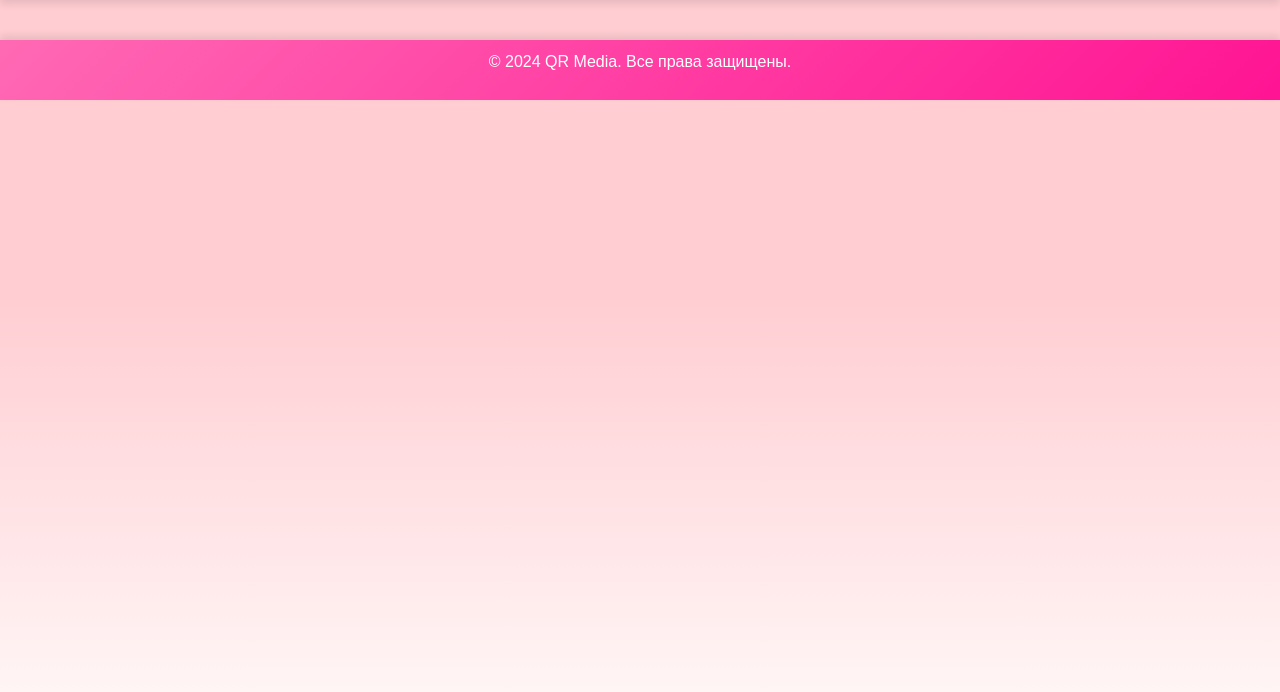
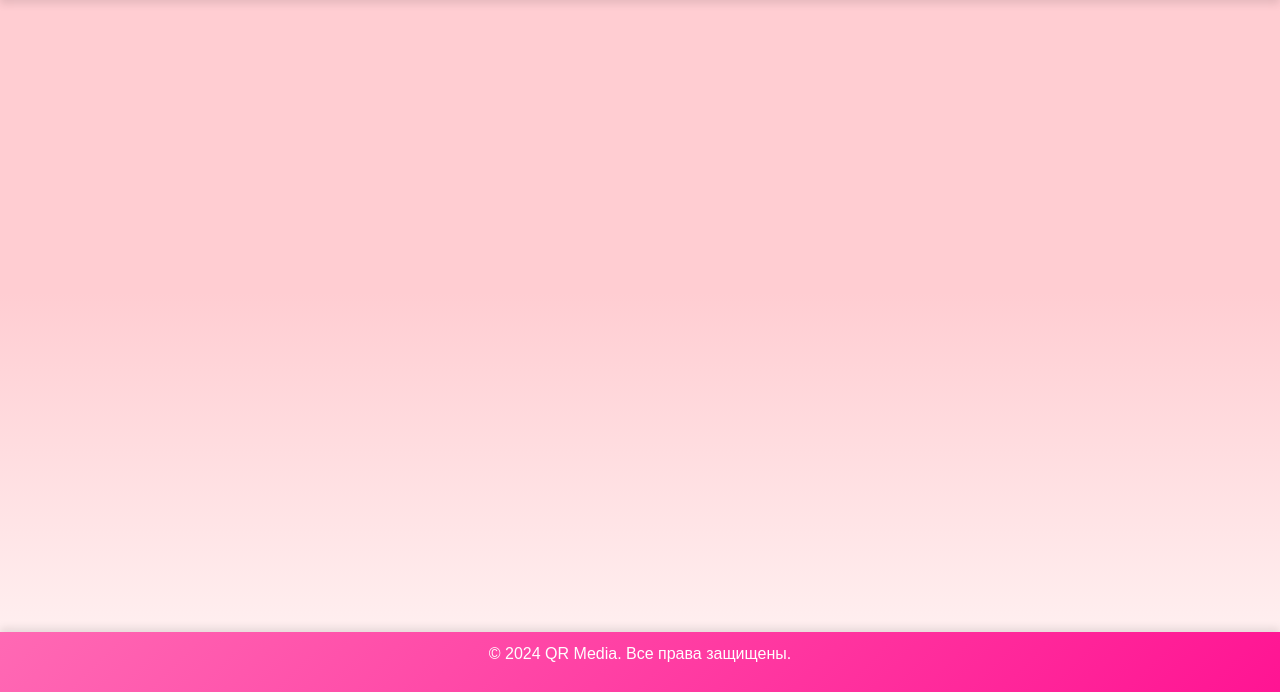
Before and after one commit to orkcode/vlvis, a Django app: template templates/base.html in a window 1280 px wide. Shown: the part 108-800 px from the top of the page. Run offline with Django 5.2, Linux system fonts and the light colour scheme; the template is opened without the code that fills it, so the values that code supplies are empty.

Commit message:
Update base.html

```diff
--- a/templates/base.html
+++ b/templates/base.html
@@ -97,6 +97,10 @@
             object-fit: cover;
             width: 100%;
         }
+
+        main {
+        flex: 1 0 auto;
+    }
     </style>
 </head>
 <body>
```
